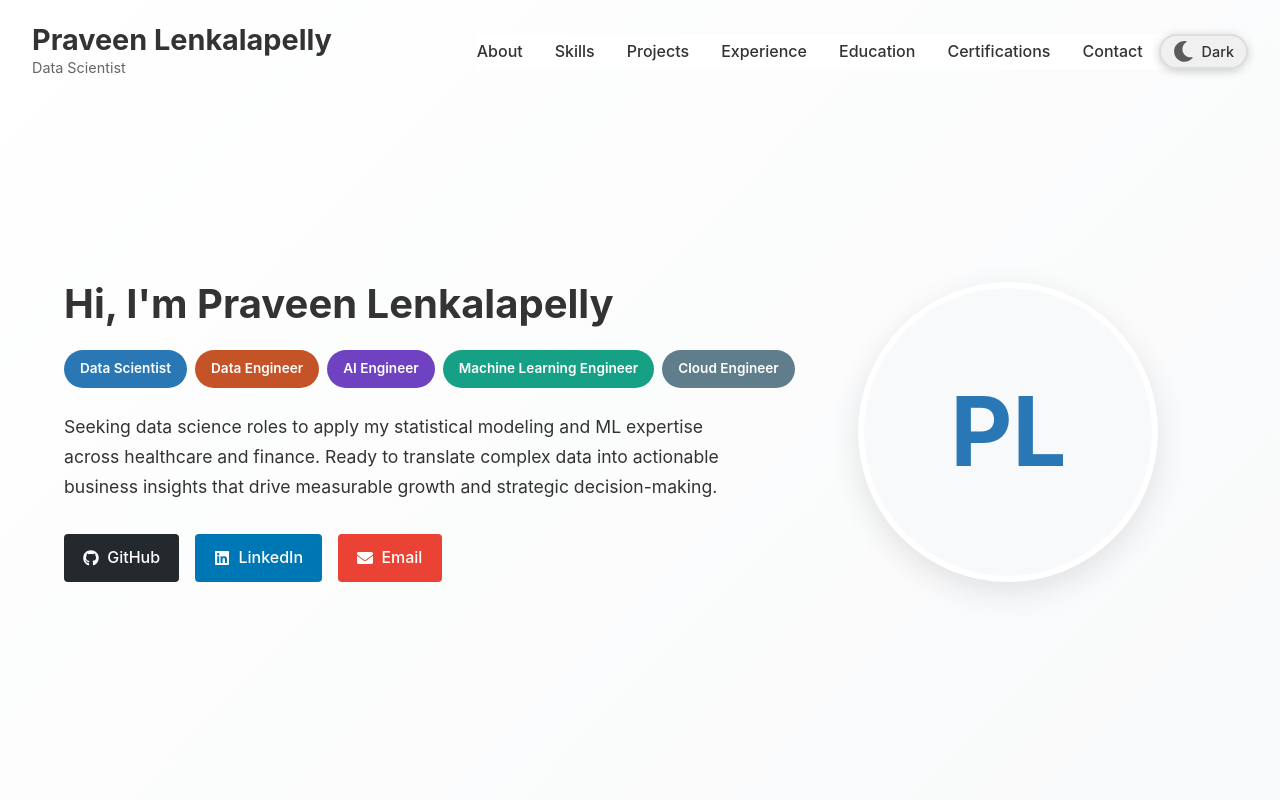
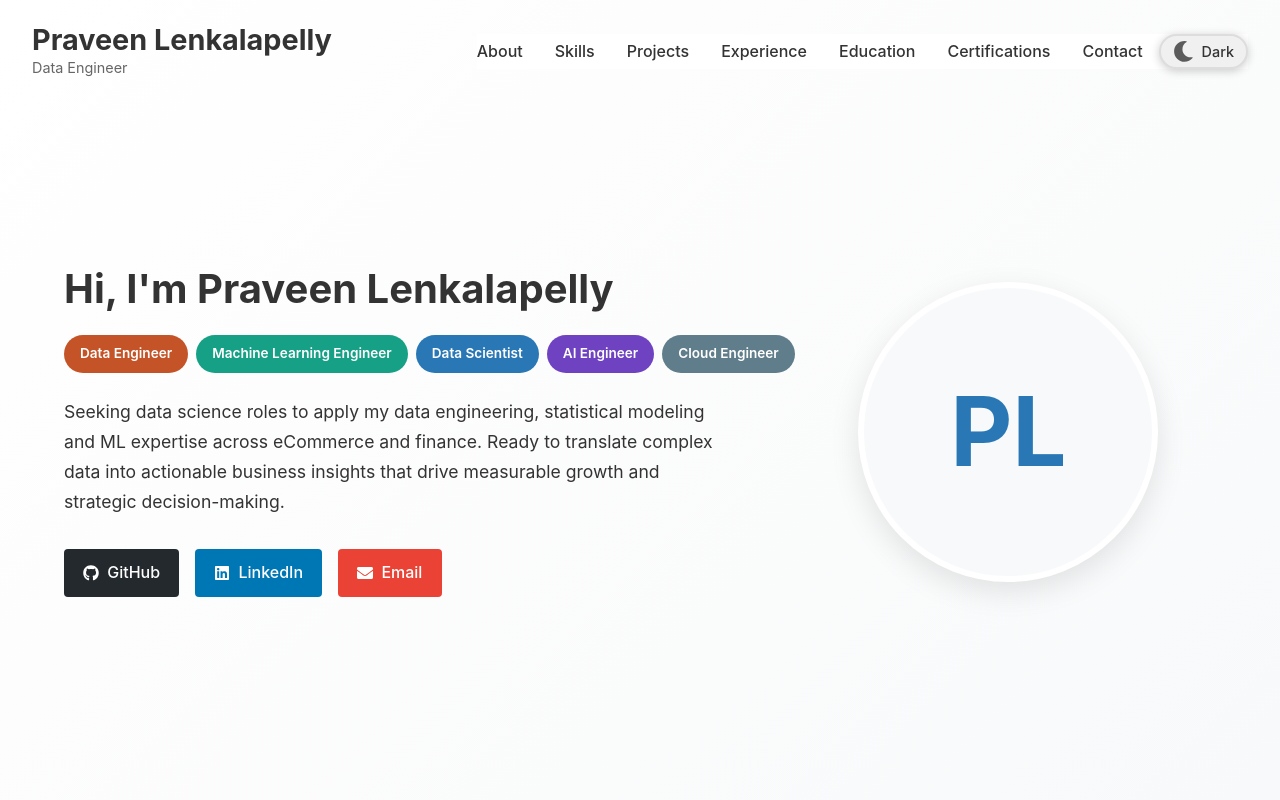
Before and after one commit to lenkalapellypraveen/Portfolio_Praveen, a React (Vite) app: page / in a window 1280 px wide. Shown: the top 800 px of the page. Built offline with nearby package versions, Linux system fonts and the light colour scheme.

Commit message:
Updated files

```diff
--- a/src/components/Footer.tsx
+++ b/src/components/Footer.tsx
@@ -9,7 +9,7 @@ export const Footer: React.FC = () => {
         <div className="footer-content">
           <div className="footer-info">
             <h3>Praveen Lenkalapelly</h3>
-            <p>Data Scientist | Data Engineer | AI Engineer | Machine Learning Engineer | Cloud Engineer</p>
+            <p>Data Engineer | Machine Learning Engineer | Data Scientist | AI Engineer | Cloud Engineer</p>
           </div>
 
           <div className="footer-social">
@@ -19,7 +19,7 @@ export const Footer: React.FC = () => {
             <a href="https://www.linkedin.com/in/praveen-lenkalapelly/" target="_blank" rel="noopener noreferrer" className="social-icon">
               <FaLinkedin />
             </a>
-            <a href="mailto:praveen.lenkalapelly9@gmail.com" className="social-icon">
+            <a href="mailto:praveen.lenkalapellyusa@gmail.com" className="social-icon">
               <FaEnvelope />
             </a>
           </div>
--- a/src/components/Header.tsx
+++ b/src/components/Header.tsx
@@ -22,7 +22,7 @@ export const Header: React.FC = () => {
           <a className="name" href="#profile">
             <h1>Praveen Lenkalapelly</h1>
           </a>
-          <p>Data Scientist</p>
+          <p>Data Engineer</p>
         </div>
 
         <div
--- a/src/components/Profile.tsx
+++ b/src/components/Profile.tsx
@@ -10,15 +10,15 @@ export const Profile: React.FC = () => {
           <h1 className="profile-name">Hi, I'm Praveen Lenkalapelly</h1>
 
           <div className="role-badges">
+            <span className="badge data-engineer">Data Engineer</span>
+            <span className="badge ml-engineer">Machine Learning Engineer</span>
             <span className="badge data-scientist">Data Scientist</span>
-            <span className="badge data-engineer">Data Engineer</span>
             <span className="badge ai-engineer">AI Engineer</span>
-            <span className="badge ml-engineer">Machine Learning Engineer</span>
             <span className="badge cloud-engineer">Cloud Engineer</span>
           </div>
 
           <p className="profile-description">
-           Seeking data science roles to apply my statistical modeling and ML expertise across healthcare and finance. Ready to translate complex data into actionable business insights that drive measurable growth and strategic decision-making.
+           Seeking data science roles to apply my data engineering, statistical modeling and ML expertise across eCommerce and finance. Ready to translate complex data into actionable business insights that drive measurable growth and strategic decision-making.
           </p>
 
           <div className="social-links">
@@ -28,7 +28,7 @@ export const Profile: React.FC = () => {
             <a href="https://www.linkedin.com/in/praveen-lenkalapelly/" target="_blank" rel="noopener noreferrer" className="social-link linkedin">
               <FaLinkedin /> LinkedIn
             </a>
-            <a href="mailto:praveen.lenkalapelly9@gmail.com" className="social-link email">
+            <a href="mailto:praveen.lenkalapellyusa@gmail.com" className="social-link email">
               <FaEnvelope /> Email
             </a>
           </div>
```
